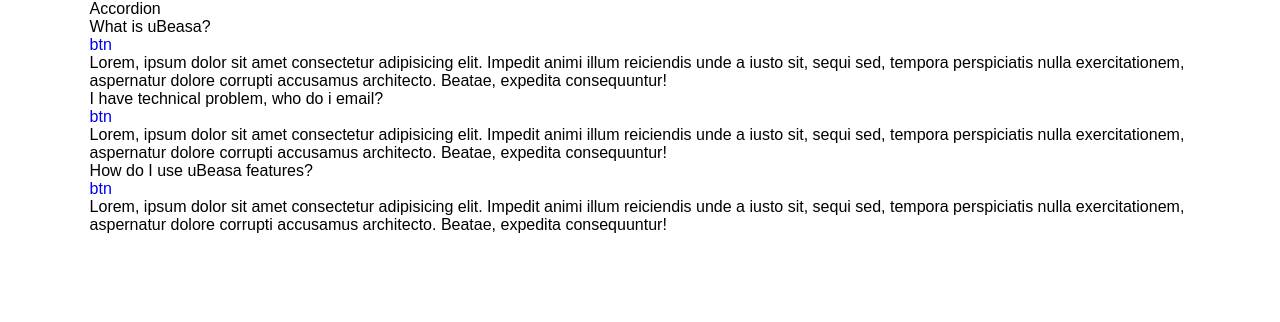
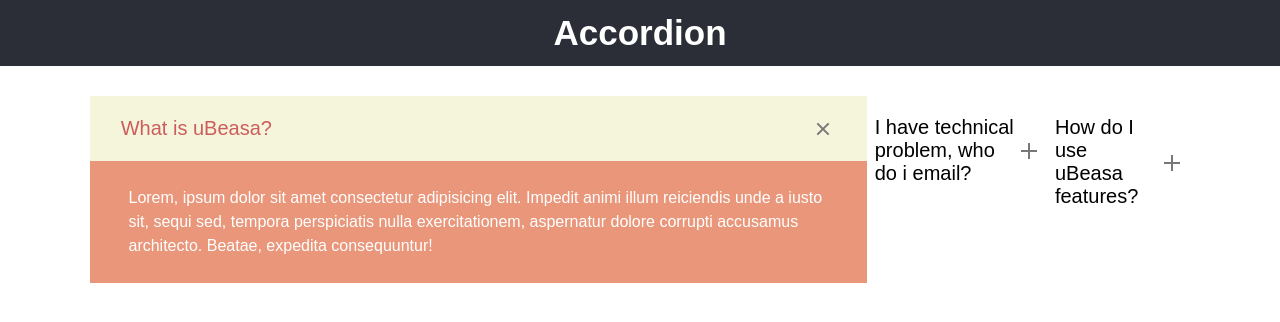
Before and after one commit to saifaliaxioned/Accordion, a plain HTML site: page index.html in a window 1280 px wide. Drawn offline with Linux system fonts and the light colour scheme.

Commit message:
accordion css added

```diff
--- a/assets/css/style.css
+++ b/assets/css/style.css
@@ -82,6 +82,12 @@ sub { bottom: -.25em; }
 .cf { *zoom: 1; }
 
 /*for all*/
+* {
+  padding: 0;
+  margin: 0;
+  box-sizing: border-box;
+}
+
 body {
   box-sizing: border-box;
   font-family: sans-serif;
@@ -107,10 +113,16 @@ li {
   Header styling starts here
 =================================*/
 
+header { background: rgb(43,46,55); }
 
-
-
-
+.header-heading {
+  padding: 13px 0;
+  color: rgb(255,255,255);
+  font-size: 35px;
+  font-weight: bold;
+  text-transform: capitalize;
+  text-align: center;
+}
 
 /*=================================
   Header styling ends here
@@ -119,36 +131,85 @@ li {
 /*=================================
   main styling starts here
 =================================*/
+.accordion-container {
+  padding: 30px 0;
+  display: flex;
+  justify-content: center;
+}
 
+.accordion-items {
+  width: 50%;
+  display: flex;
+  flex-direction: column;
+}
 
+.content {
+  padding: 20px 4%;
+  display: flex;
+  justify-content: space-between;
+  align-items: center;
+}
 
+.show-btn {
+  width: 25px;
+  height: 25px;
+  position: relative;
+  text-indent: -99999px;
+}
 
+.show-btn::before {
+  content: '';
+  width: 16px;
+  height: 2px;
+  position: absolute;
+  top: 12px;
+  left: 4px;
+  background: rgb(119,119,119);
+  text-indent: 0;
+  transition: all 0.5s ease;
+}
+.show-btn::after {
+  content: '';
+  width: 16px;
+  height: 2px;
+  position: absolute;
+  top: 12px;
+  left: 4px;
+  background: rgb(119,119,119);
+  text-indent: 0;
+  transform: rotate(90deg);
+  transition: all 0.5s ease;
+}
 
+.active-list .show-btn::before {
+  transform: rotate(45deg);
+}
 
+.active-list .show-btn::after {
+  transform: rotate(-45deg);
+}
 
+.content-result {
+  display: none;
+  padding: 25px 5%;
+}
+
+.desc { line-height: 24px; }
+
+.question { font-size: 20px; }
+
+.active-list .content {
+  background: rgb(245,245,220);
+  color: rgb(205,93,92);
+}
+
+.active-list .content-result {
+  background: rgb(233,150,122);
+  color: rgb(255,255,255);
+}
+
+.active-list .content-result { display: block; }
 
 /*=================================
   main styling ends here
 =================================*/
-
-/*=================================
-  footer styling starts here
-=================================*/
-
-
-
-
-
-
-
- /*=================================
-  footer styling ends here
-=================================*/
-
-/*media query starts*/
-/*media query for 995px starts here*/
-@media only screen and (max-width: 995px) {
-
-
-
-}
```
